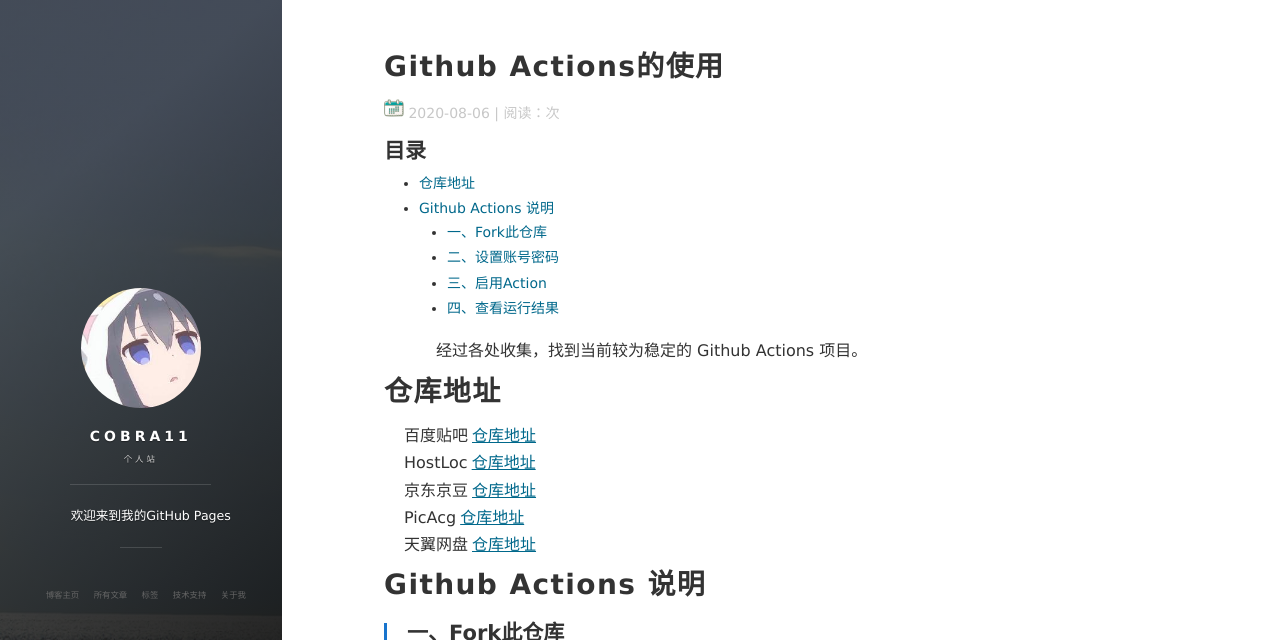
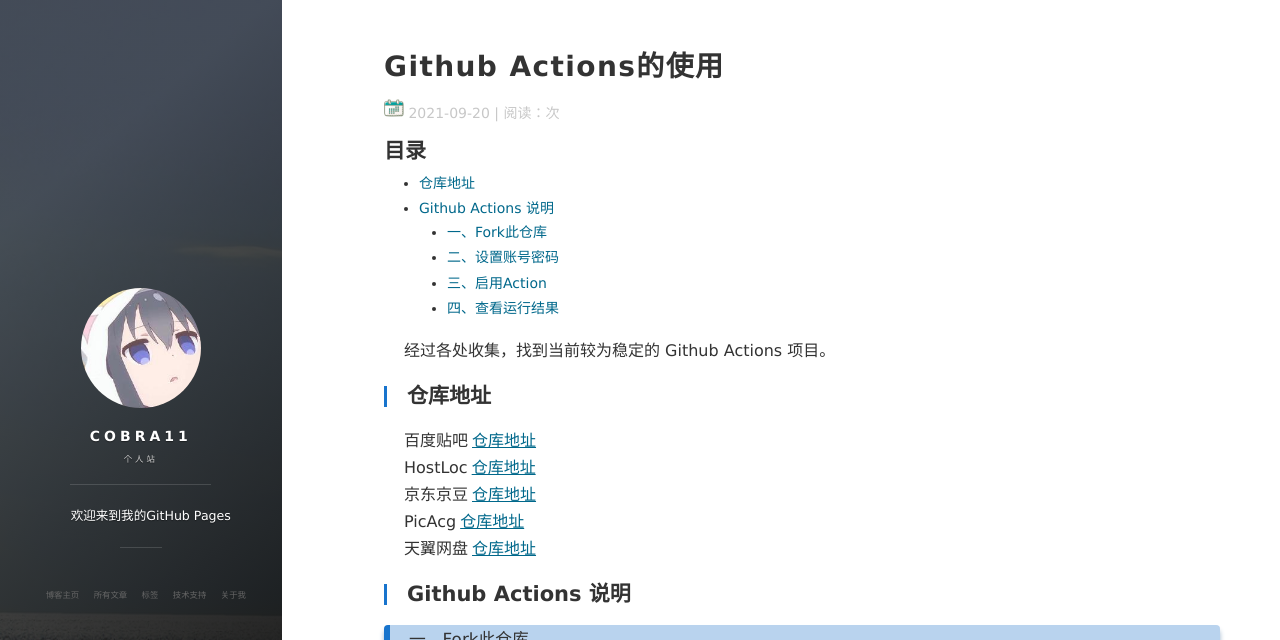
Before and after one commit to JackCobra11/JackCobra11.github.io, a Jekyll site: the page built from _posts/2021-09-20-github_actions.md, in a window 1280 px wide and 900 px high, cut to the strip 0-640 px from the top of the window. Built offline with Jekyll 4.4.1, drawn with Linux system fonts in a browser that asks for light colours; nearby versions of some CDN libraries; comment, search, counter and statistics services are not loaded.

Commit message:
push 20220123 3.57 pm

```diff
--- a/_posts/2021-09-20-github_actions.md
+++ b/_posts/2021-09-20-github_actions.md
@@ -1,14 +1,15 @@
 ---
 layout: post
 title: "Github Actions的使用"
-date: 2020-08-06
+date: 2021-09-20
 description: "利用Github Actions，搭建自己的定时项目"
 tag: Github Actions
 ---
 
-　　经过各处收集，找到当前较为稳定的 Github Actions 项目。
 
-# 仓库地址
+经过各处收集，找到当前较为稳定的 Github Actions 项目。
+
+## 仓库地址
 
 百度贴吧[仓库地址](https://github.com/JackCobra11/TieBaSign)\
 HostLoc[仓库地址](https://github.com/JackCobra11/hostloc-auto-get-points-1)\
@@ -16,21 +17,21 @@
 PicAcg[仓库地址](https://github.com/JackCobra11/picacomic-Punch)\
 天翼网盘[仓库地址](https://github.com/JackCobra11/189checkin)
 
-# Github Actions 说明
+## Github Actions 说明
 
-## 一、Fork此仓库
+### 一、Fork此仓库
 ![](http://tu.yaohuo.me/imgs/2020/06/f059fe73afb4ef5f.png)
-## 二、设置账号密码
+### 二、设置账号密码
 添加名为**USER**、**PWD**的变量
 值分别为**账号**、**密码**
 支持多账号，账号之间与密码之间用**半角逗号**分隔，账号于密码的个数要对应
 示例：**USER:123456,24678**，**PWD:cxkjntm,jntmcxk**
 ![](http://tu.yaohuo.me/imgs/2020/06/748bf9c0ca6143cd.png)
 
-## 三、启用Action
+### 三、启用Action
 1 点击**Action**，再点击**I understand my workflows, go ahead and enable them**
 2 修改任意文件后提交一次
 ![](http://tu.yaohuo.me/imgs/2020/06/34ca160c972b9927.png)
 
-## 四、查看运行结果
+### 四、查看运行结果
 Actions > [repository name] > build
```
